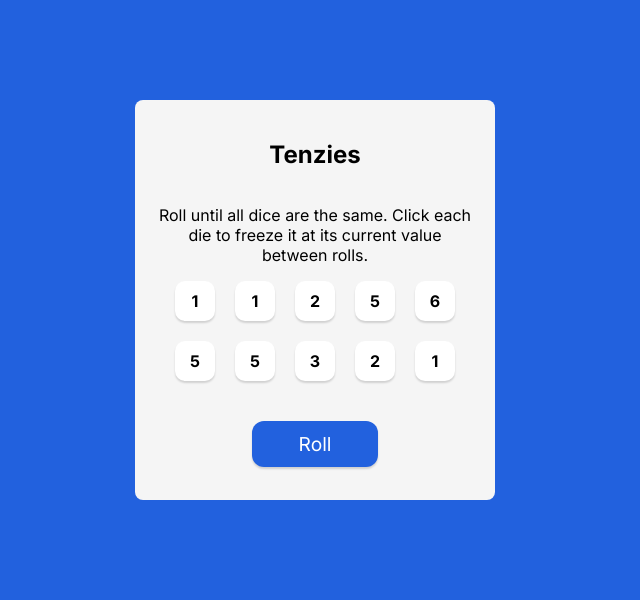
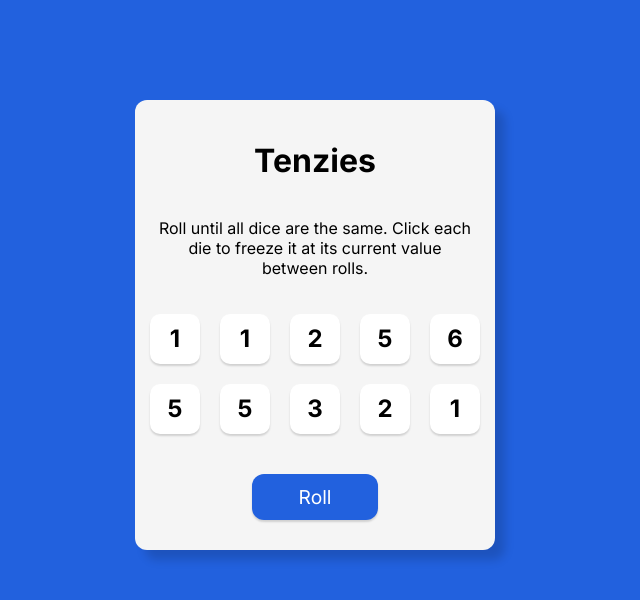
Before and after one commit to CarlosCastanedaDev/tenzies-react, a React (Vite) app: page / in a window 1280 px wide. Shown: the top 600 px of the page, without its empty margins (325-965 px from the left). Built offline with nearby package versions, Linux system fonts and the light colour scheme.

Commit message:
update css values on dice

```diff
--- a/src/App.jsx
+++ b/src/App.jsx
@@ -67,11 +67,15 @@ export default function App() {
     <div className='container'>
       {tenzies && <Confetti />}
       <div className='main'>
-        <h2>Tenzies</h2>
-        <p>
-          Roll until all dice are the same. Click each die to freeze it at its
-          current value between rolls.
-        </p>
+        <h1>Tenzies</h1>
+        {tenzies ? (
+          <h1>You Won!!!</h1>
+        ) : (
+          <p>
+            Roll until all dice are the same. Click each die to freeze it at its
+            current value between rolls.
+          </p>
+        )}
         <div className='dice-container'>{diceElements}</div>
         <div className='btn' onClick={rollDice}>
           {tenzies ? 'New Game' : 'Roll'}
--- a/src/index.css
+++ b/src/index.css
@@ -7,8 +7,9 @@ body {
   max-width: 360px;
   background-color: #f5f5f5;
   margin: 100px auto;
-  height: 400px;
-  border-radius: 8px;
+  height: 450px;
+  border-radius: 12px;
+  box-shadow: 10px 10px 10px rgba(0, 0, 0, 0.15);
 }
 
 .main {
@@ -19,9 +20,12 @@ body {
   align-items: center;
 }
 
-h2,
+h1,
 p {
   text-align: center;
+}
+p {
+  padding-bottom: 20px;
 }
 
 .btn {
@@ -50,8 +54,8 @@ p {
 }
 
 .die-container {
-  width: 40px;
-  height: 40px;
+  width: 50px;
+  height: 50px;
   box-shadow: 0px 2px 2px rgba(0, 0, 0, 0.15);
   border-radius: 10px;
   display: flex;
@@ -59,4 +63,5 @@ p {
   align-items: center;
   cursor: pointer;
   font-weight: bold;
+  font-size: 1.5rem;
 }
```
